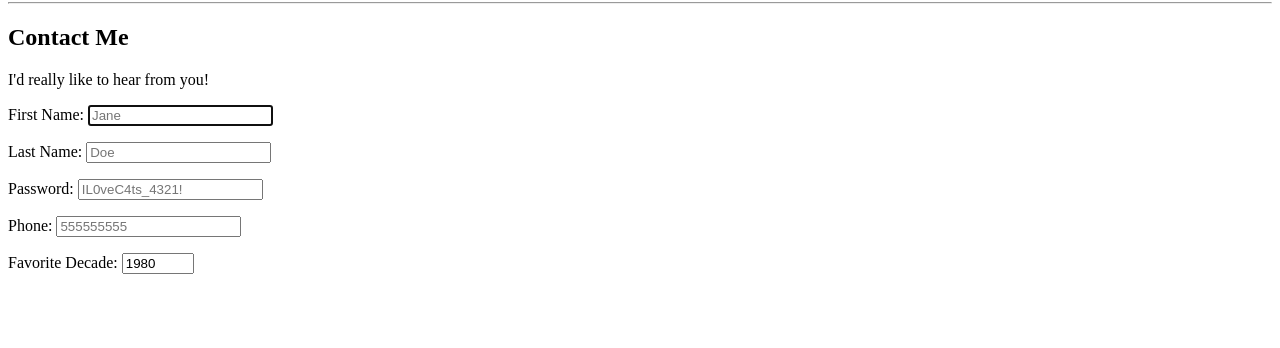
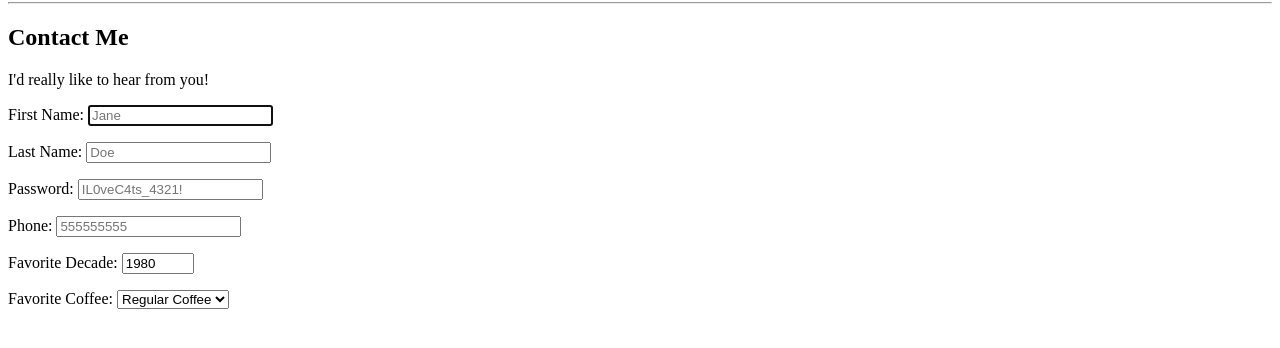
Before and after one commit to adrianhelllo/html_inputs, a plain HTML site: page index.html in a window 1280 px wide. Shown: the part 78-426 px from the top of the page. Drawn offline with Linux system fonts and the light colour scheme.

Commit message:
new tag select, option, value. Dropdown menu.

```diff
--- a/index.html
+++ b/index.html
@@ -78,6 +78,18 @@
             required
           />
         </p>
+        <p>
+          <label for="coffee">Favorite Coffee:</label>
+          <select name="coffee" id="coffee">
+            <option value="regular coffee">Regular Coffee</option>
+            <option value="iced coffee">Iced Coffee</option>
+            <option value="latte">Latte</option>
+            <option value="cappuccino">Cappuccino</option>
+            <option value="americano">Americano</option>
+            <option value="cortado">Cortado</option>
+            <option value="other">Other</option>
+          </select>
+        </p>
       </form>
     </article>
   </body>
```
